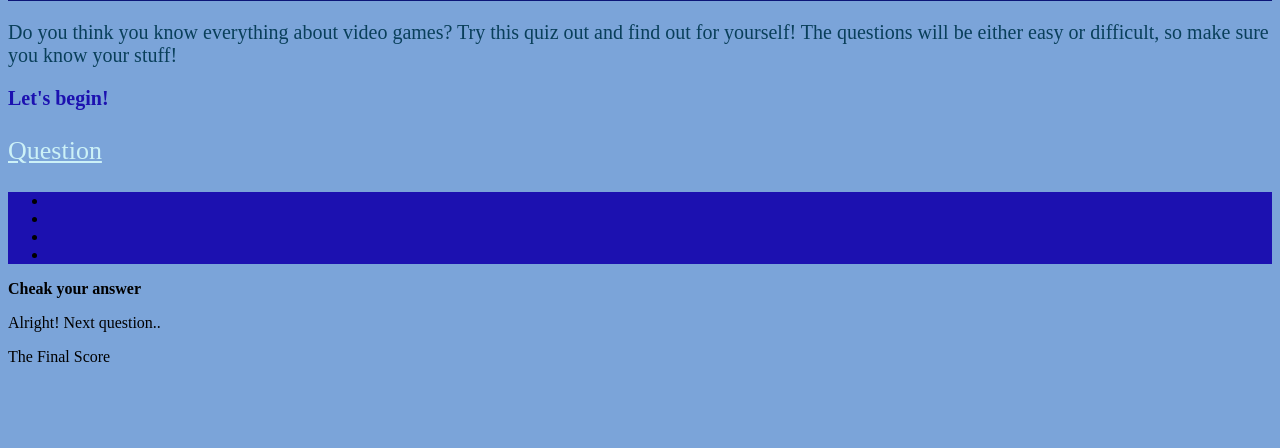
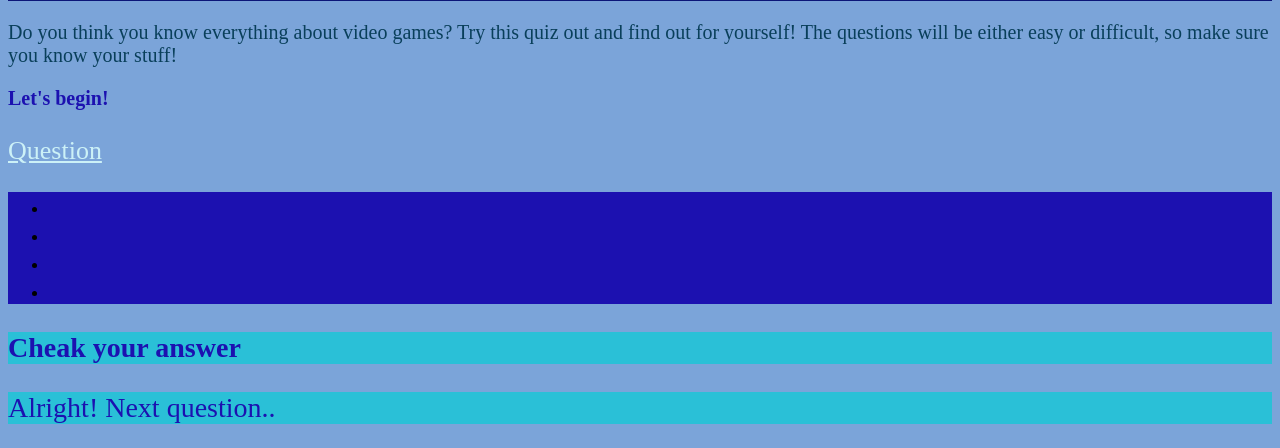
Before and after one commit to Software765/My-First-Website, a plain HTML site: page quiz.html in a window 1280 px wide. Shown: the part 123-571 px from the top of the page. Drawn offline with nearby package versions, Linux system fonts and the light colour scheme; no server answers; grey boxes are pictures that could not be loaded.

Commit message:
add style to checkanswer and finalscore.

```diff
--- a/style.css
+++ b/style.css
@@ -23,5 +23,26 @@ html {
 	text-decoration: underline;
 }
 #answers {
-	background-color: #1C11B0
+	background-color: #1C11B0;
 }
+.not-choosen {
+	color: #FBA903;
+	font-size: 25px
+}
+.choosen {
+	color: #E8FE20;
+}
+#checkAnswer {
+	color: #1C11B0;
+	font-size: 28px;
+	background-color: #2AC0D7;
+}
+#finalScore {
+	color: #3514A1;
+	font-size: 30px;
+}
+#nextQuestion {
+	color: #1C11B0;
+	font-size: 28px;
+	background-color: #2AC0D7;
+}
```
